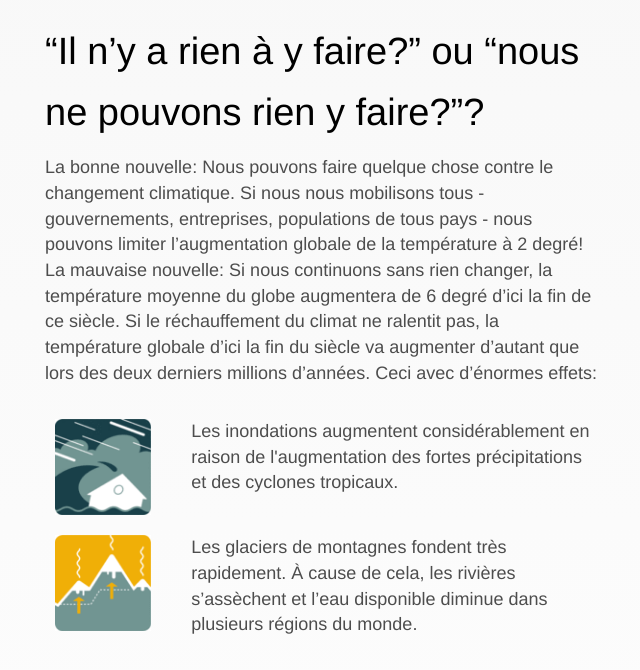
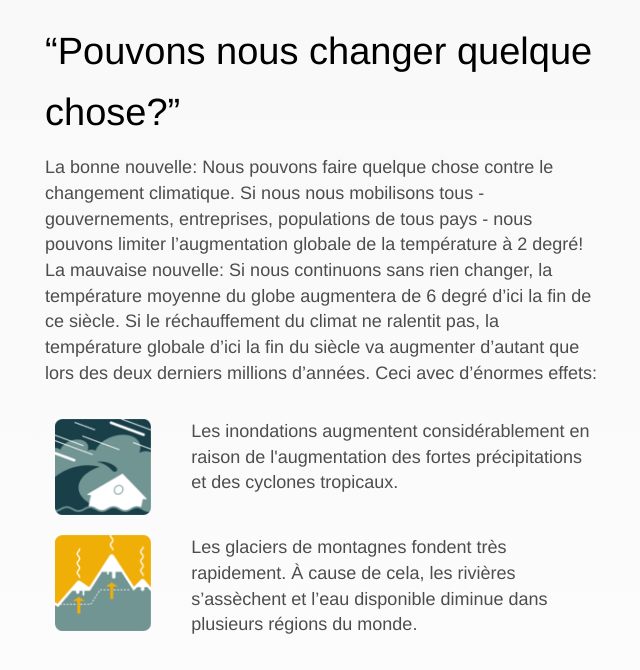
Before and after one commit to Spirateandacookie/eaternity-com, a Jekyll site: the page built from _posts/fr/p/compass-ch/2014-11-04-changement-climatique.md, in a window 1280 px wide and 900 px high, scrolled down 518 px, cut to the strip 230-900 px from the top of the window. Shown: the whole strip, without its empty margins (220-860 px from the left). Built offline with Jekyll 4.4.1, drawn with Linux system fonts in a browser that asks for light colours.

Commit message:
correction

```diff
--- a/_posts/fr/p/compass-ch/2014-11-04-changement-climatique.md
+++ b/_posts/fr/p/compass-ch/2014-11-04-changement-climatique.md
@@ -32,7 +32,7 @@ categories: fr p compass-ch
 		<div class="col-md-2"></div>
 		<div class="col-md-6">
 
-			<h2>“Il n’y a rien à y faire?” ou “nous ne pouvons rien y faire?”?</h2>
+			<h2>“Pouvons nous changer quelque chose?”</h2>
 
 
 			<div class="row">
```
